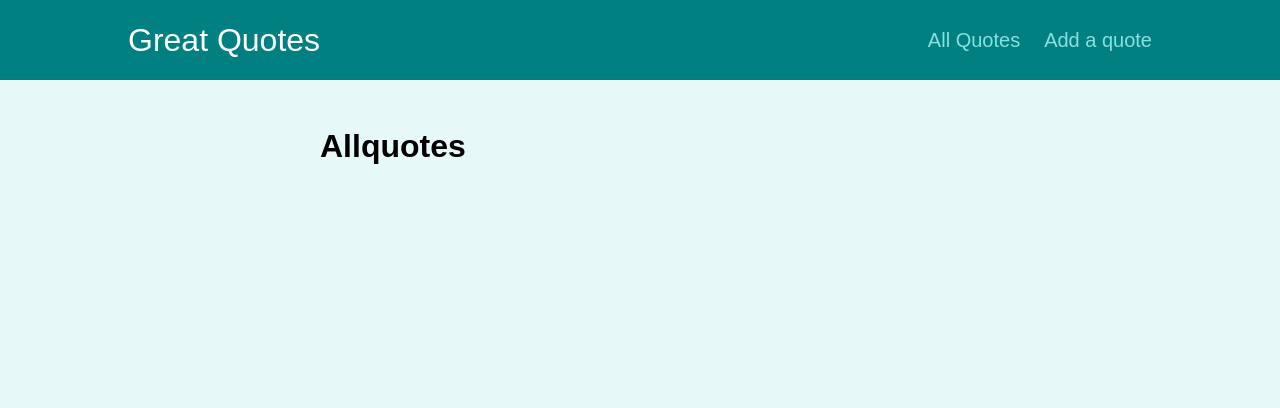
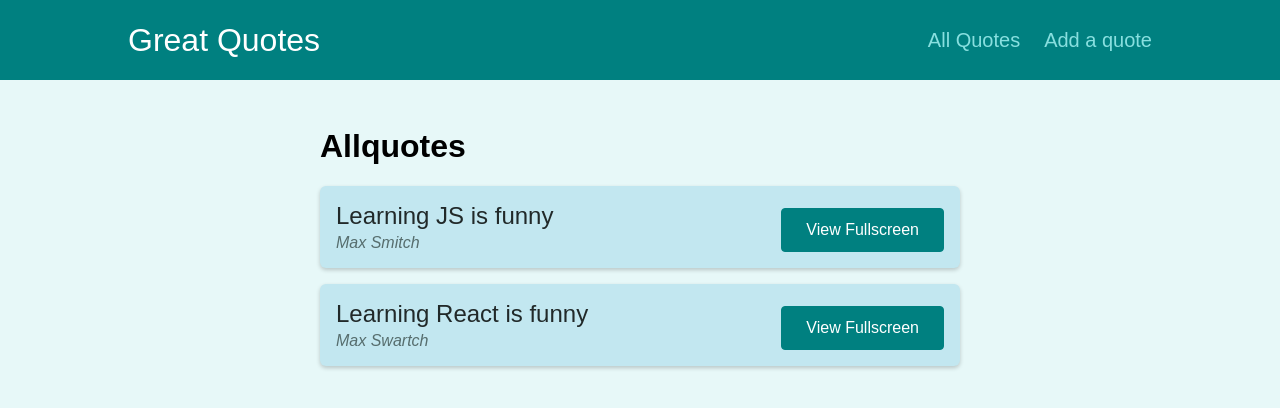
Before and after one commit to Arman38/react-router-practice, a React (Create React App) app: page /quotes in a window 1280 px wide. Shown: the top 408 px of the page. Built offline with nearby package versions, Linux system fonts and the light colour scheme.

Commit message:
adding dummy Data and more content

```diff
--- a/src/components/quotes/QuoteItem.js
+++ b/src/components/quotes/QuoteItem.js
@@ -9,7 +9,7 @@ const QuoteItem = (props) => {
         </blockquote>
         <figcaption>{props.author}</figcaption>
       </figure>
-      <a className='btn'>
+      <a className='btn' href='/'>
         View Fullscreen
       </a>
     </li>
--- a/src/pages/AllQuotes.js
+++ b/src/pages/AllQuotes.js
@@ -1,8 +1,16 @@
+import QuoteList from "../components/quotes/QuoteList";
+
+const DUMMY_DATA =[
+    {id: 'q1', author: 'Max Smitch', text: 'Learning JS is funny'},
+    {id: 'q2', author: 'Max Swartch', text: 'Learning React is funny'}
+]
+
 const AllQuotes = () => {
     return (
-        <h1>
-            Allquotes
-        </h1>
+        <>
+         <h1> Allquotes </h1>
+         <QuoteList quotes = {DUMMY_DATA}/>
+        </>
     )
 }
 
--- a/src/pages/NewQuote.js
+++ b/src/pages/NewQuote.js
@@ -1,8 +1,13 @@
+import QuoteForm from "../components/quotes/QuoteForm";
+
 const NewQuote = () => {
+    const onAddQuoteHandler = (quoteData) => {
+        console.log(quoteData);
+    }
     return (
-        <h1>
-            NewQuote
-        </h1>
+        <>
+            <QuoteForm onAddQuote = {onAddQuoteHandler}/>
+        </>
     )
 }
 
```
Also changed, not shown: 1 other file (tests, documents, lock files or other folders).
